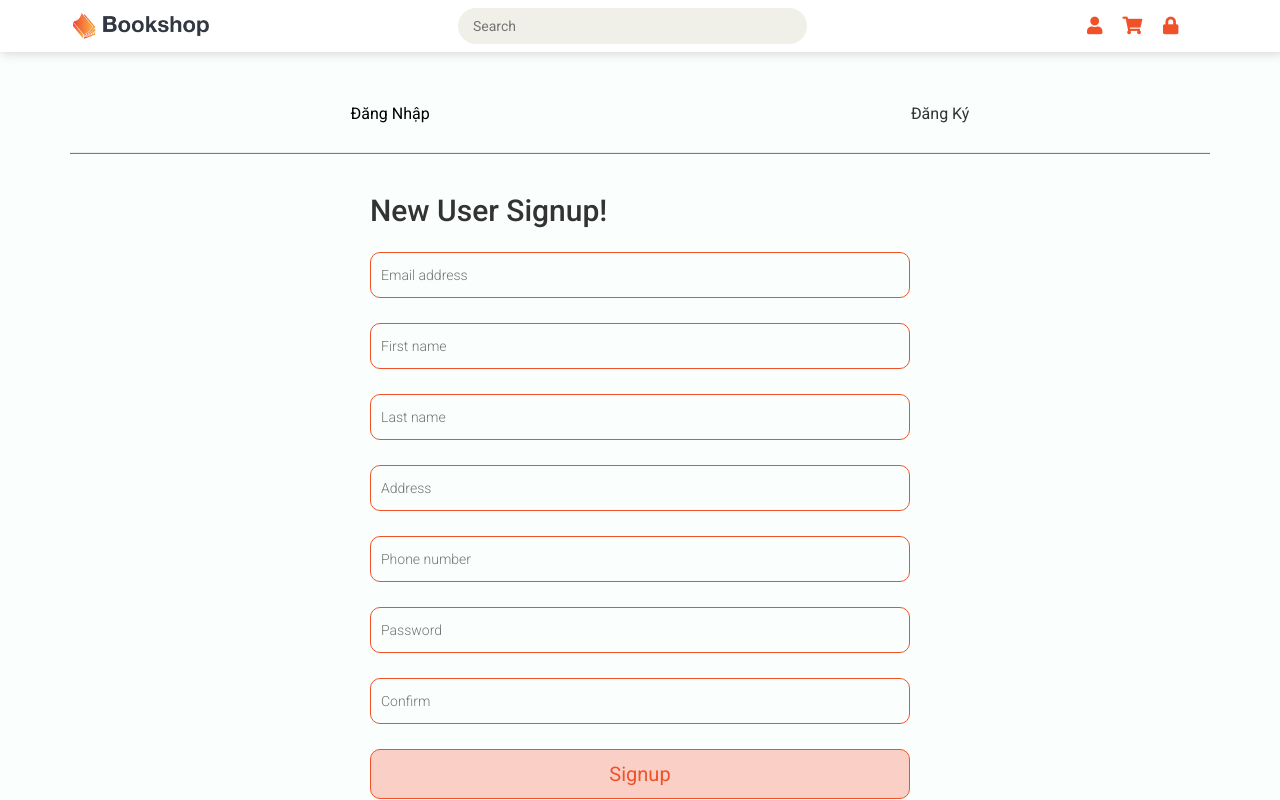
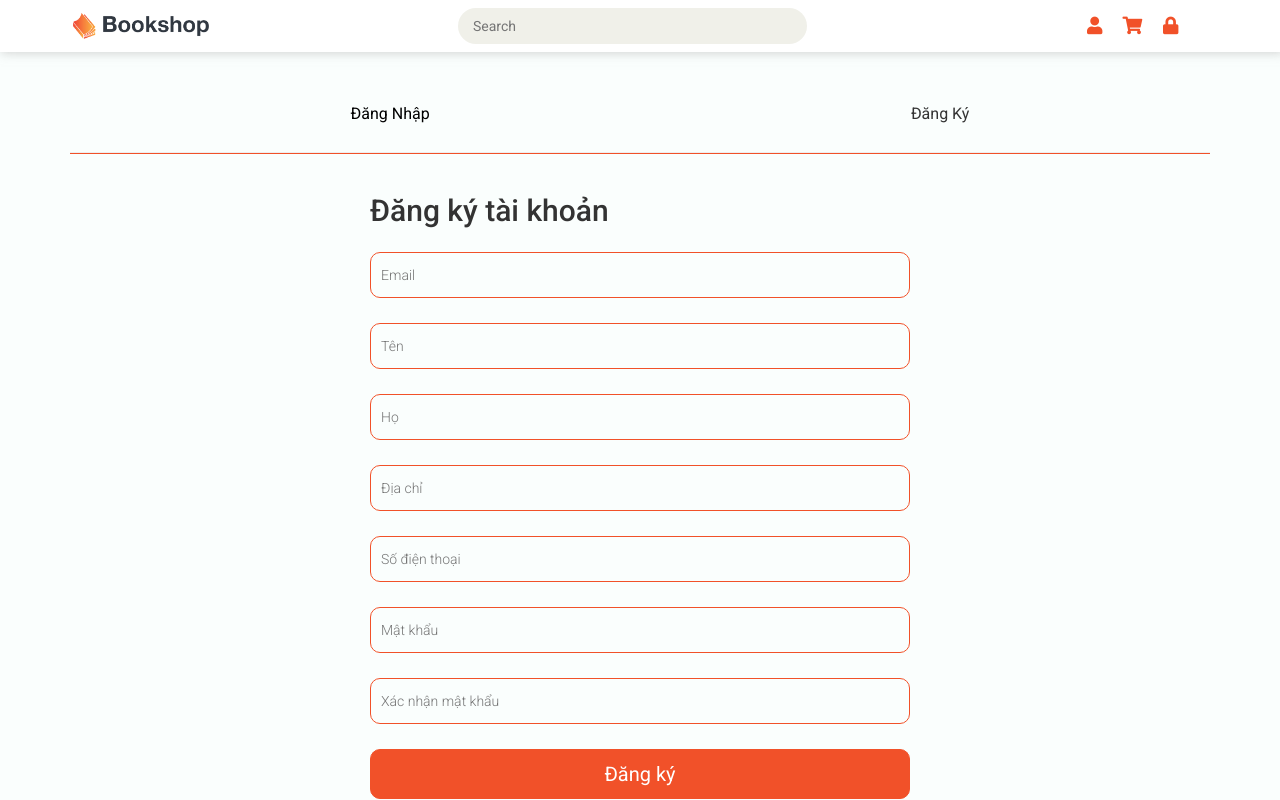
Before and after one commit to PhuocThanh1604/fashion_book_frontend-master, a React (Create React App) app: page /login_register in a window 1280 px wide. Both pictures are taken after a click on the button "Đăng Ký". Shown: the top 800 px of the page. Built offline with nearby package versions, Linux system fonts and the light colour scheme.

Commit message:
fix layout login register

```diff
--- a/public/assets/css/main.css
+++ b/public/assets/css/main.css
@@ -1782,9 +1782,11 @@
 
 
       .forgotpassword a{
-        margin-top: 2.8rem;
-        font-size: 16px;
+        margin-top: 2rem;
+        font-size: 12px;
         display: block;
+        color:#8C8C88;
+        text-decoration: underline;
       }
       .forgotpassword{
         display: flex;
@@ -1840,6 +1842,7 @@
       }
       .homePage{
         margin: 4.5rem 0;
+
       }
       .login-form input, .signup-form input {
         background: transparent;
@@ -1863,6 +1866,7 @@
       }
       .login-form{
         margin: 3rem 0;
+        padding: 40px 0;
       }
       .login-form  span input {
         width: 15px;
@@ -1871,22 +1875,27 @@
         margin-right: 5px;
       }
 
-      .login-form  button {
+      .login-form button {
         margin-top: 23px;
       }
 
-      .login-form  button, .signup-form  button {
+      .login-form button, .signup-form button {
         background: transparent;
         border: 1px solid #f15129;
         border-radius: 1rem;
         display: block;
-        color: #f15129;
+        color: #fff;
         font-size: 20px;
         font-family: 'Roboto', sans-serif;
         padding: 1rem 0;
         width: 100%;
-        background-color: #fad0c6;
-      }
+        background-color: #f15129;
+      }
+
+      .login-form button:hover, .signup-form button:hover {
+        color: #f15129;
+        background-color: #fff;
+        }
 
       .login-form label{
 
--- a/src/components/login.register/content.login.register.js
+++ b/src/components/login.register/content.login.register.js
@@ -1,115 +1,150 @@
-import { Link } from 'react-router-dom'
-import React, { useState } from 'react'
-function ContentLoginRegister({ setEmailogin, setPasswordlogin, setEmail,
-    setFirstname, setLastname, setAddress, setPhone, setPassword, setConfirm,
-    notificationRegister, notificationLogin, registerSubmit, loginSubmit }){
-        const [Login,setLogin] = useState(true);
-        const [Register,setRegister] = useState(false);
-        function handleLogin(){
+import { Link } from "react-router-dom";
+import React, { useState } from "react";
+function ContentLoginRegister({
+  setEmailogin,
+  setPasswordlogin,
+  setEmail,
+  setFirstname,
+  setLastname,
+  setAddress,
+  setPhone,
+  setPassword,
+  setConfirm,
+  notificationRegister,
+  notificationLogin,
+  registerSubmit,
+  loginSubmit,
+}) {
+  const [Login, setLogin] = useState(true);
+  const [Register, setRegister] = useState(false);
+  function handleLogin() {
     setLogin(true);
     setRegister(false);
-
   }
-        function handleRegister(){
-            setRegister(true)
+  function handleRegister() {
+    setRegister(true);
     setLogin(false);
-
   }
-        let xhtmlLogin ='';
-        let xhtmlRegister='';
-        if(Login){
-            xhtmlLogin = <div className="login-form">
-            <div className='login-content col-sm-6'>
-            <h2>Login to your account</h2>
+  let xhtmlLogin = "";
+  let xhtmlRegister = "";
+  if (Login) {
+    xhtmlLogin = (
+      <div className="login-form">
+        <div className="login-content col-sm-6">
+          <h2>Đăng nhập vào tài khoản của bạn</h2>
           <div className="noti">{notificationLogin}</div>
-            <input type="email"
-                placeholder="Email address"
-                onChange={(e) => { setEmailogin(e.target.value) }}
+          <input
+            type="email"
+            placeholder="Email"
+            onChange={(e) => {
+              setEmailogin(e.target.value);
+            }}
           />
-            <input type="password"
-                placeholder="Password"
-                onChange={(e) => { setPasswordlogin(e.target.value) }}
+          <input
+            type="password"
+            placeholder="Mật khẩu"
+            onChange={(e) => {
+              setPasswordlogin(e.target.value);
+            }}
           />
 
-            <button
-                className="btn btn-default"
-                onClick={() => loginSubmit()}
-            >Login</button>
-            <div className='forgotpassword'>
-                <Link to='/forgotpass/' >Quen Mat Khau?</Link>
+          <button className="btn btn-default" onClick={() => loginSubmit()}>
+            Đăng nhập
+          </button>
+          <div className="forgotpassword">
+            <Link to="/forgotpass/">Quên mật khẩu</Link>
           </div>
-
         </div>
-
       </div>
+    );
   }
 
-        if(Register){
-            xhtmlRegister =  <div className="signup-form">
-                <div className = 'login-content col-sm-6'>
-
-
-            <h2>New User Signup!</h2>
+  if (Register) {
+    xhtmlRegister = (
+      <div className="signup-form">
+        <div className="login-content col-sm-6">
+          <h2>Đăng ký tài khoản</h2>
           <div className="noti">{notificationRegister}</div>
 
-            <input type="email"
-                placeholder="Email address"
-                onChange={(e) => { setEmail(e.target.value) }}
+          <input
+            type="email"
+            placeholder="Email"
+            onChange={(e) => {
+              setEmail(e.target.value);
+            }}
           />
-            <input type="text"
-                placeholder="First name"
-                onChange={(e) => { setFirstname(e.target.value) }}
+          <input
+            type="text"
+            placeholder="Tên"
+            onChange={(e) => {
+              setFirstname(e.target.value);
+            }}
           />
-            <input type="text"
-                placeholder="Last name"
-                onChange={(e) => { setLastname(e.target.value) }}
+          <input
+            type="text"
+            placeholder="Họ"
+            onChange={(e) => {
+              setLastname(e.target.value);
+            }}
           />
-            <input type="text"
-                placeholder="Address"
-                onChange={(e) => { setAddress(e.target.value) }}
+          <input
+            type="text"
+            placeholder="Địa chỉ"
+            onChange={(e) => {
+              setAddress(e.target.value);
+            }}
           />
-            <input type="number"
-                placeholder="Phone number"
-                onChange={(e) => { setPhone(e.target.value) }}
+          <input
+            type="number"
+            placeholder="Số điện thoại"
+            onChange={(e) => {
+              setPhone(e.target.value);
+            }}
           />
-            <input type="password"
-                placeholder="Password"
+          <input
+            type="password"
+            placeholder="Mật khẩu"
             onChange={(e) => setPassword(e.target.value)}
           />
-            <input type="password"
-                placeholder="Confirm"
-                onChange={(e) => { setConfirm(e.target.value) }}
+          <input
+            type="password"
+            placeholder="Xác nhận mật khẩu"
+            onChange={(e) => {
+              setConfirm(e.target.value);
+            }}
           />
-            <button
-                className="btn btn-default"
-                onClick={() => registerSubmit()}
-            >Signup
+          <button className="btn btn-default" onClick={() => registerSubmit()}>
+            Đăng ký
           </button>
         </div>
       </div>
+    );
   }
-        return(
-            <section className='homePage'>
+  return (
+    <section className="homePage">
       <div className="container login-register">
-                <div className='menu-profile'>
+        <div className="menu-profile">
           <ul>
-                  <li><button onClick={handleLogin} className='menu-custom btn'>Đăng Nhập</button></li>
-                  <li> <button onClick={handleRegister}  className='menu-custom btn '>Đăng Ký</button></li>
+            <li>
+              <button onClick={handleLogin} className="menu-custom btn">
+                Đăng Nhập
+              </button>
+            </li>
+            <li>
+              {" "}
+              <button onClick={handleRegister} className="menu-custom btn ">
+                Đăng Ký
+              </button>
+            </li>
           </ul>
           <hr></hr>
         </div>
         <div>
-
           {xhtmlRegister}
           {xhtmlLogin}
         </div>
-
-
-
-
-
       </div>
     </section>
   );
 }
-export default ContentLoginRegister
+export default ContentLoginRegister;
--- a/src/components/login.register/login.register.js
+++ b/src/components/login.register/login.register.js
@@ -1,25 +1,36 @@
-import React, { Component } from 'react'
-import HeaderTop from '../header/header.top'
-import HeaderMiddle from '../header/header.middle'
-import HeaderBottom from '../header/header.bottom'
-import FooterTop from '../footer/footer.top'
-import FooterMiddle from '../footer/footer.middle'
-import FooterBottom from '../footer/footer.bottom'
-import ContentLoginRegister from './content.login.register'
-const Home = ({ setEmailogin, setPasswordlogin, setEmail,
-    setFirstname, setLastname, setAddress, setPhone, setPassword, setConfirm,
-    notificationRegister,notificationLogin, registerSubmit,
-     loginSubmit, islogin, logout, sortType, setSortType, setSearchText,
-     searchTextSubmit, history}) => (
+import React, { Component } from "react";
+import HeaderTop from "../header/header.top";
+import HeaderMiddle from "../header/header.middle";
+import HeaderBottom from "../header/header.bottom";
+import FooterTop from "../footer/footer.top";
+import FooterMiddle from "../footer/footer.middle";
+import FooterBottom from "../footer/footer.bottom";
+import ContentLoginRegister from "./content.login.register";
+const Home = ({
+  setEmailogin,
+  setPasswordlogin,
+  setEmail,
+  setFirstname,
+  setLastname,
+  setAddress,
+  setPhone,
+  setPassword,
+  setConfirm,
+  notificationRegister,
+  notificationLogin,
+  registerSubmit,
+  loginSubmit,
+  islogin,
+  logout,
+  sortType,
+  setSortType,
+  setSearchText,
+  searchTextSubmit,
+  history,
+}) => (
   <div>
     <header id="header">
-
-                <HeaderMiddle
-                    islogin={islogin}
-                    logout={() => logout}
-                    history={history}
-                    />
-
+      <HeaderMiddle islogin={islogin} logout={() => logout} history={history} />
     </header>
     <ContentLoginRegister
       setEmailogin={(value) => setEmailogin(value)}
@@ -38,11 +49,10 @@ const Home = ({ setEmailogin, setPasswordlogin, setEmail,
     />
     <footer id="footer">
       <FooterTop />
-                <FooterMiddle />
-                <FooterBottom />
+      {/* <FooterMiddle />
+                <FooterBottom /> */}
     </footer>
   </div>
+);
 
-    )
-
-export default Home
+export default Home;
```
Also changed, not shown: src/index.js (+17 -19 lines). Lines whose indentation alone changed are shown as unchanged.
